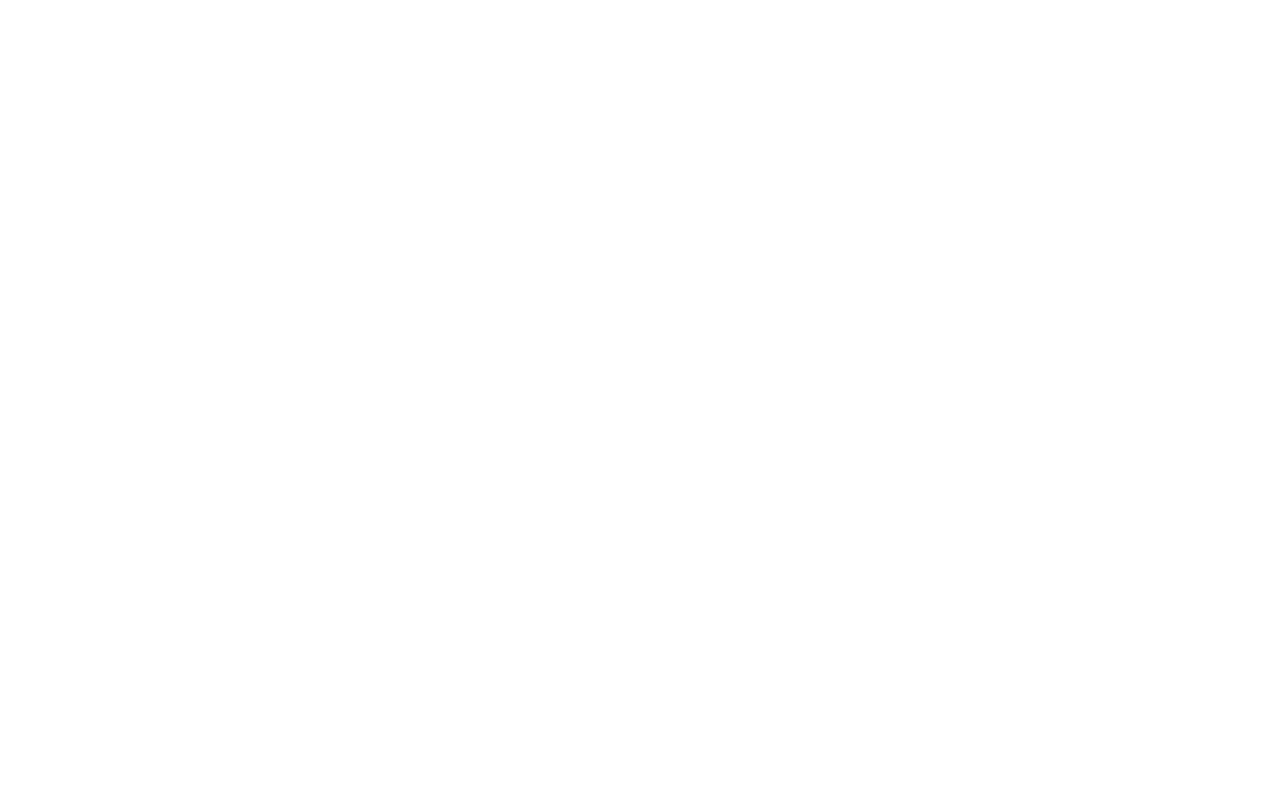
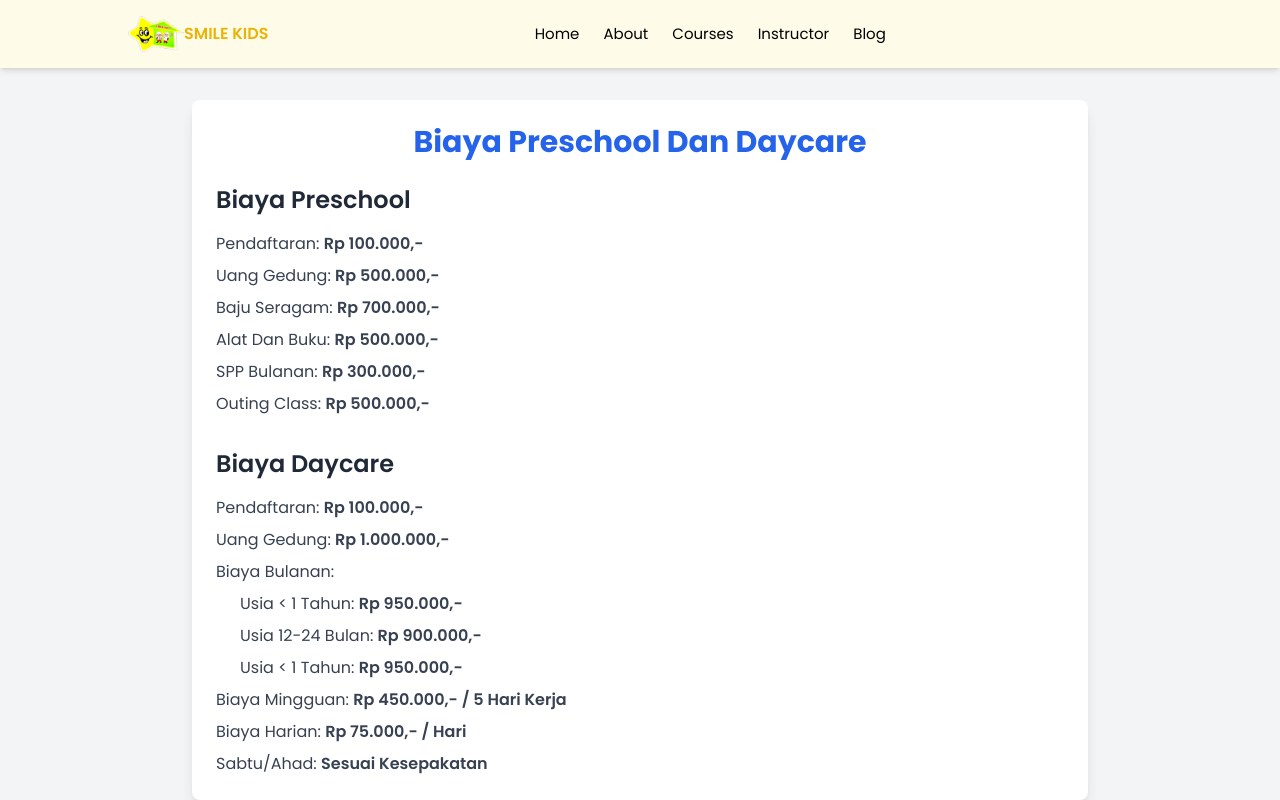
Before and after one commit to aryawardhana15/Smilekidsproject, a React (Create React App) app: page /courseSinglepage in a window 1280 px wide. Before the commit this address had no page. Shown: the top 800 px of the page. Built offline with nearby package versions, Linux system fonts and the light colour scheme.

Commit message:
menambahkan halaman baru

```diff
--- a/src/App.js
+++ b/src/App.jsx
@@ -1,11 +1,12 @@
-import { BrowserRouter, Route, Routes } from "react-router-dom"
-import { Layout } from "./components/common/Layout"
-import { Home } from "./pages/Home"
-import { BlogSinglePage } from "./components/common/BlogSinglePage"
-import { About } from "./pages/About"
-import { Courses } from "./pages/Courses"
-import { Blog } from "./pages/Blog"
-import { Instructor } from "./pages/Instructor"
+import { BrowserRouter, Route, Routes } from "react-router-dom";
+import { Layout } from "./components/common/Layout";
+import { Home } from "./pages/Home";
+import { BlogSinglePage } from "./components/common/BlogSinglePage";
+import { About } from "./pages/About";
+import { Courses } from "./pages/Courses";
+import { Blog } from "./pages/Blog";
+import { Instructor } from "./pages/Instructor";
+import { CourseSinglePage } from './components/common/courseSinglePage';
 
 function App() {
   return (
@@ -13,7 +14,7 @@
       <BrowserRouter>
         <Routes>
           <Route
-            path='/'
+            path="/"
             element={
               <Layout>
                 <Home />
@@ -21,7 +22,7 @@
             }
           />
           <Route
-            path='/about'
+            path="/about"
             element={
               <Layout>
                 <About />
@@ -29,7 +30,7 @@
             }
           />
           <Route
-            path='/courses'
+            path="/courses"
             element={
               <Layout>
                 <Courses />
@@ -37,7 +38,7 @@
             }
           />
           <Route
-            path='/instructor'
+            path="/instructor"
             element={
               <Layout>
                 <Instructor />
@@ -45,7 +46,7 @@
             }
           />
           <Route
-            path='/blog'
+            path="/blog"
             element={
               <Layout>
                 <Blog />
@@ -53,17 +54,25 @@
             }
           />
           <Route
-            path='/single-blog'
+            path="/single-blog"
             element={
               <Layout>
                 <BlogSinglePage />
               </Layout>
             }
           />
+          <Route
+            path="/courseSinglepage"
+            element={
+              <Layout>
+                <CourseSinglePage />
+              </Layout>
+            }
+          />
         </Routes>
       </BrowserRouter>
     </>
-  )
+  );
 }
 
-export default App
+export default App;
--- a/src/components/assets/data/dummydata.js
+++ b/src/components/assets/data/dummydata.js
@@ -38,28 +38,5 @@
     title: "Fashion and Luxury Fashion in a Changing",
     harga: "Rp.100.000",
   },
-  {
-    id: 3,
-    cover: "../images/course-5-1.jpg",
-    title: "Creative writing through Storytelling",
-    harga: "Rp.100.000",
-  },
-  {
-    id: 4,
-    cover: "../images/course-6-1.jpg",
-    title: "Improving The Accessibility Of Your Markdown",
-    harga: "Rp.100.000",
-  },
-  {
-    id: 5,
-    cover: "../images/course11.jpg",
-    title: "Product Manager Learn the Skills & job.",
-    harga: "Rp.100.000",
-  },
-  {
-    id: 6,
-    cover: "../images/course12.jpg",
-    title: "The business Intelligence analyst Course 2022",
-    harga: "Rp.100.000",
-  },
+
 ]
--- a/src/components/common/Header.jsx
+++ b/src/components/common/Header.jsx
@@ -34,10 +34,10 @@
             {/* <button>
               <BiShoppingBag size={25} />
             </button> */}
-            <button>Login</button>{" "}
+            {/* <button>Login</button>{" "}
             <button className='open-menu' onClick={() => setOpen(!open)}>
               <HiOutlineMenuAlt1 size={25} />
-            </button>
+            </button> */}
           </div>
         </div>
       </header>
--- /dev/null
+++ b/src/components/common/courseSinglePage.jsx
@@ -0,0 +1,43 @@
+
+
+import React from 'react';
+
+export const CourseSinglePage = () => {
+  return (
+    <div className="min-h-screen bg-gray-100 py-8 px-4">
+      <div className="max-w-4xl mx-auto bg-white shadow-lg rounded-lg p-6">
+        <h1 className="text-3xl font-bold text-center text-blue-600 mb-6">Biaya Preschool dan Daycare</h1>
+
+        <div className="mb-8">
+          <h2 className="text-2xl font-semibold text-gray-800 mb-4">Biaya Preschool</h2>
+          <ul className="space-y-2 text-gray-700">
+            <li>Pendaftaran: <span className="font-semibold">Rp 100.000,-</span></li>
+            <li>Uang Gedung: <span className="font-semibold">Rp 500.000,-</span></li>
+            <li>Baju Seragam: <span className="font-semibold">Rp 700.000,-</span></li>
+            <li>Alat dan Buku: <span className="font-semibold">Rp 500.000,-</span></li>
+            <li>SPP Bulanan: <span className="font-semibold">Rp 300.000,-</span></li>
+            <li>Outing Class: <span className="font-semibold">Rp 500.000,-</span></li>
+          </ul>
+        </div>
+
+        <div>
+          <h2 className="text-2xl font-semibold text-gray-800 mb-4">Biaya Daycare</h2>
+          <ul className="space-y-2 text-gray-700">
+            <li>Pendaftaran: <span className="font-semibold">Rp 100.000,-</span></li>
+            <li>Uang Gedung: <span className="font-semibold">Rp 1.000.000,-</span></li>
+            <li>Biaya Bulanan:</li>
+            <ul className="pl-6 space-y-2">
+              <li>Usia {'< 1 tahun'}: <span className="font-semibold">Rp 950.000,-</span></li>
+              <li>Usia 12-24 bulan: <span className="font-semibold">Rp 900.000,-</span></li>
+              <li>Usia {`< 1 tahun`}: <span className="font-semibold">Rp 950.000,-</span></li>
+
+            </ul>
+            <li>Biaya Mingguan: <span className="font-semibold">Rp 450.000,- / 5 hari kerja</span></li>
+            <li>Biaya Harian: <span className="font-semibold">Rp 75.000,- / hari</span></li>
+            <li>Sabtu/Ahad: <span className="font-semibold">Sesuai kesepakatan</span></li>
+          </ul>
+        </div>
+      </div>
+    </div>
+  );
+};
--- a/src/pages/About.jsx
+++ b/src/pages/About.jsx
@@ -2,7 +2,7 @@
 import aboutImg from "../components/assets/images/about.jpg"
 import aboutImgBanner from "../components/assets/images/about-banner.jpg"
 import imgs from "../components/assets/images/join1.png"
-import { FaBookDead } from "react-icons/fa"
+import { FaBookDead, FaChild } from "react-icons/fa"
 import { AiOutlineCheck } from "react-icons/ai"
 import { FaUsers, FaChalkboardTeacher, FaRegSmile, FaHandsHelping } from 'react-icons/fa';
 
@@ -16,7 +16,7 @@
             <span className='text-sm mt-2 block'>you don't have to struggle alone, you've got our assistance and help.</span>
           </div>
           <div className='grid grid-cols-4 gap-5 mt-5 md:grid-cols-2  '>
-          <AboutCard color='bg-[#2D69F0]' icon={<FaBookDead size={50} />} title='Pengasuhan Berkualitas' desc="Membantu anak tumbuh dengan pengalaman belajar menyenangkan." />
+          <AboutCard color='bg-[#2D69F0]' icon={<FaUsers size={50} />} title='Pengasuhan Berkualitas' desc="Membantu anak tumbuh dengan pengalaman belajar menyenangkan." />
           <AboutCard color='bg-[#DD246E]' icon={<FaChalkboardTeacher size={50} />} title='Kegiatan Edukatif' desc="Menyediakan rencana kegiatan yang mendukung perkembangan anak secara holistik." />
           <AboutCard color='bg-[#8007E6]' icon={<FaRegSmile size={50} />} title='Fasilitas Nyaman' desc="Lingkungan yang aman dan nyaman untuk anak-anak belajar dan bermain." />
           <AboutCard color='bg-[#0CAE74]' icon={<FaHandsHelping size={50} />} title='Pendamping Profesional' desc="Guru dan pengasuh terlatih untuk memberikan perhatian penuh pada setiap anak." />
--- a/src/pages/Blog.jsx
+++ b/src/pages/Blog.jsx
@@ -26,6 +26,7 @@
                   <NavLink to='/single-blog'>
                     <h3 className='text-black my-4 font-medium h-10'>{item.title}</h3>
                   </NavLink>
+
                   <div className='user flex items-center justify-between'>
                     <div className='flex items-center'>
                       <img className='rounded-full w-7 h-7 object-cover shadow-shadow1' src='https://secure.gravatar.com/avatar/75ec18a5bf959aab895830be3a78cb34?s=50&d=mm&r=g' alt='' />
--- a/src/pages/Home.jsx
+++ b/src/pages/Home.jsx
@@ -37,7 +37,7 @@
               <h3 className='text-lg mt-3'>
                 Belajar dan bermain bersama kami
               </h3>
-              <span className='text-[14px]'>blablablabla blaala</span>
+
 
               {/* <div className='relative text-gray-600 focus-within:text-gray-400 mt-5'>
                 <input
@@ -52,9 +52,10 @@
                   </button>
                 </span>
               </div> */}
-              <span className='text-[14px]'>
-                Lorem ipsum dolor sit amet consectetur adipisicing elit. Enim cupiditate tempore debitis expedita optio dolorum qui nam itaque, modi blanditiis, at nemo nobis. Esse, necessitatibus. Ut vitae neque vero quo.
-              </span>
+             <span className='text-[14px]'>
+             Tempat terbaik untuk bermain, belajar, dan tumbuh bersama! Di Smile Kids, kami menciptakan lingkungan yang aman, penuh kasih, dan edukatif untuk mendukung perkembangan si kecil secara optimal.
+             </span>
+
             </div>
 
             <div className='right w-1/2 md:w-full relative'>
@@ -81,7 +82,7 @@
                     <FaAcquisitionsIncorporated size={25} />
                   </div>
                   <div className='text flex flex-col items-start px-4'>
-                    <span className='text-sm text-black'>Karakter Islami Kokoh</span>
+                    <span className='text-sm text-black'>Berkarakter tinggi</span>
 
                   </div>
                 </button>
```
Also changed, not shown: src/pages/Courses.jsx (+10 -6 lines).
